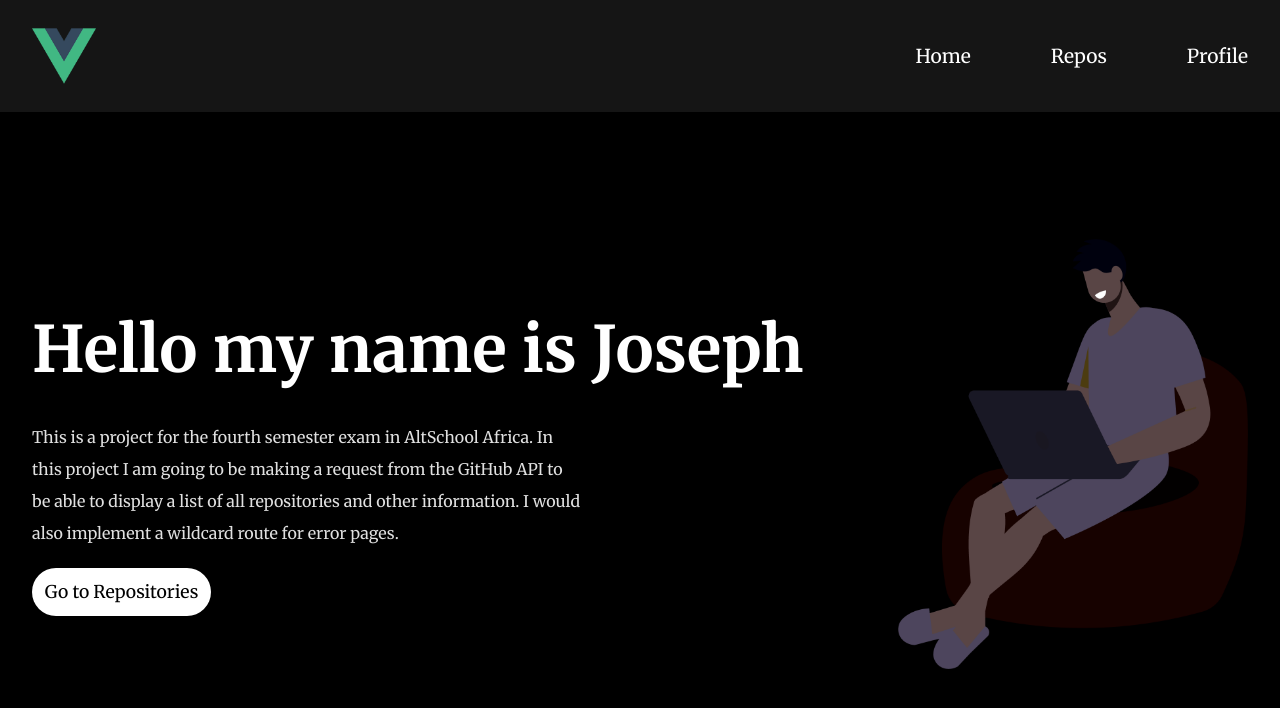
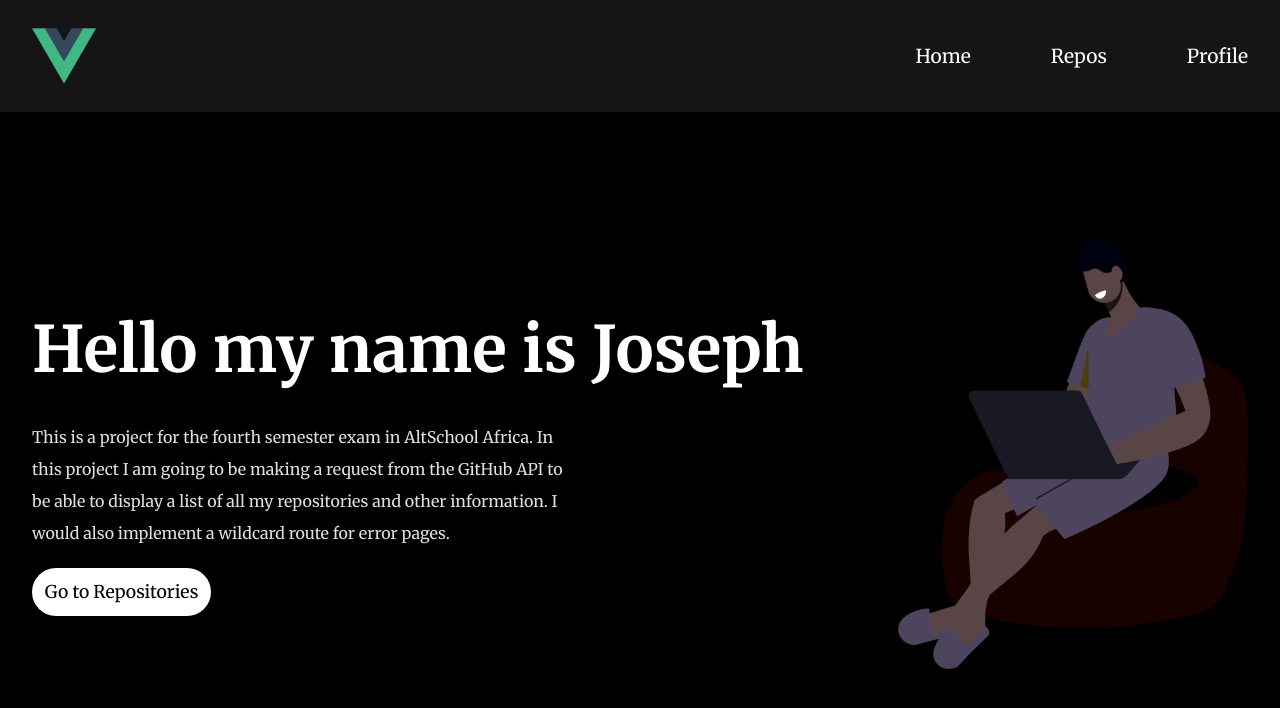
Before and after one commit to JosephOkpala/AltSchool-Final-Exam, a Vue app: page / in a window 1280 px wide. Shown: the top 708 px of the page. Built offline with nearby package versions, Linux system fonts and the light colour scheme.

Commit message:
update home route

```diff
--- a/src/routes/HomeRoute.vue
+++ b/src/routes/HomeRoute.vue
@@ -5,7 +5,7 @@
             Hello my name is Joseph
         </h1>
         <p>
-            This is a project for the fourth semester exam in AltSchool Africa. In this project I am going to be making a request from the GitHub API to be able to display a list of all repositories and other information. I would also implement a wildcard route for error pages.
+            This is a project for the fourth semester exam in AltSchool Africa. In this project I am going to be making a request from the GitHub API to be able to display a list of all my repositories and other information. I would also implement a wildcard route for error pages.
         </p>
         <router-link to="/repos">Go to Repositories</router-link>
     </div>
```
